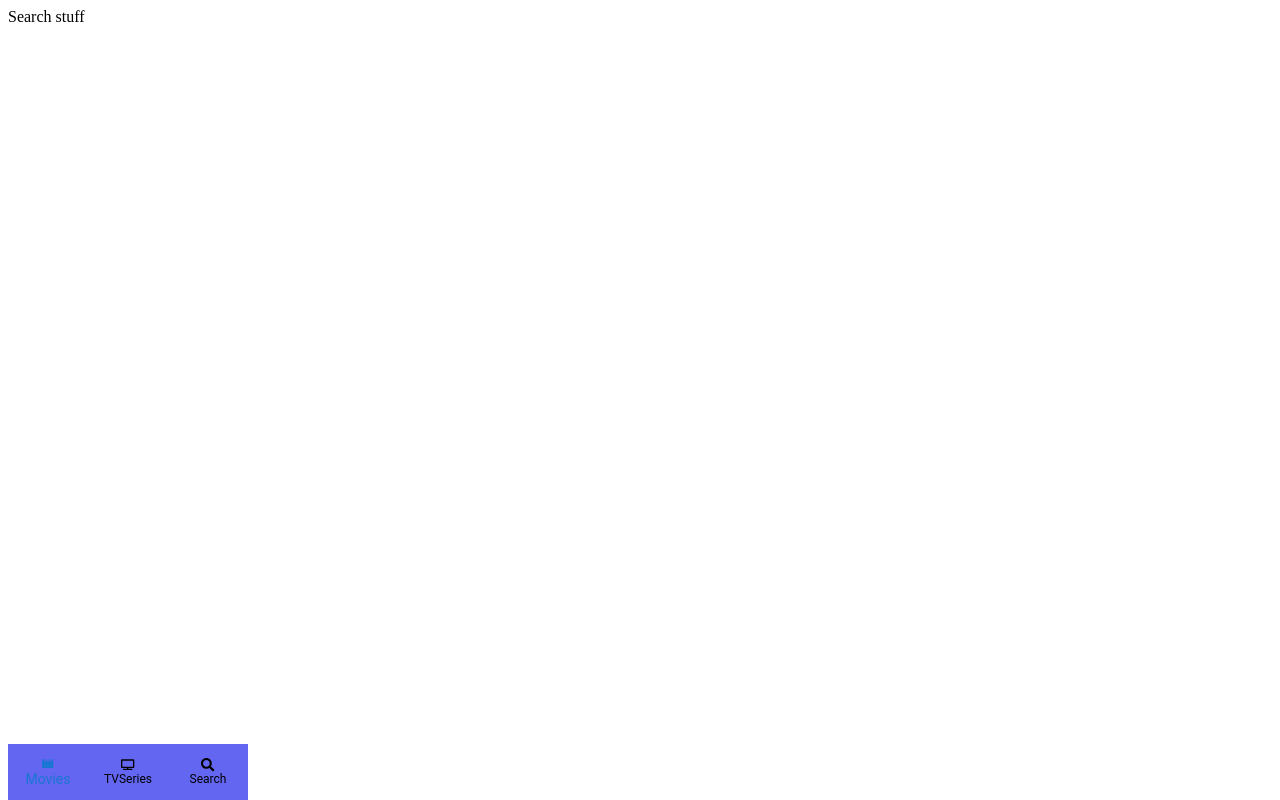
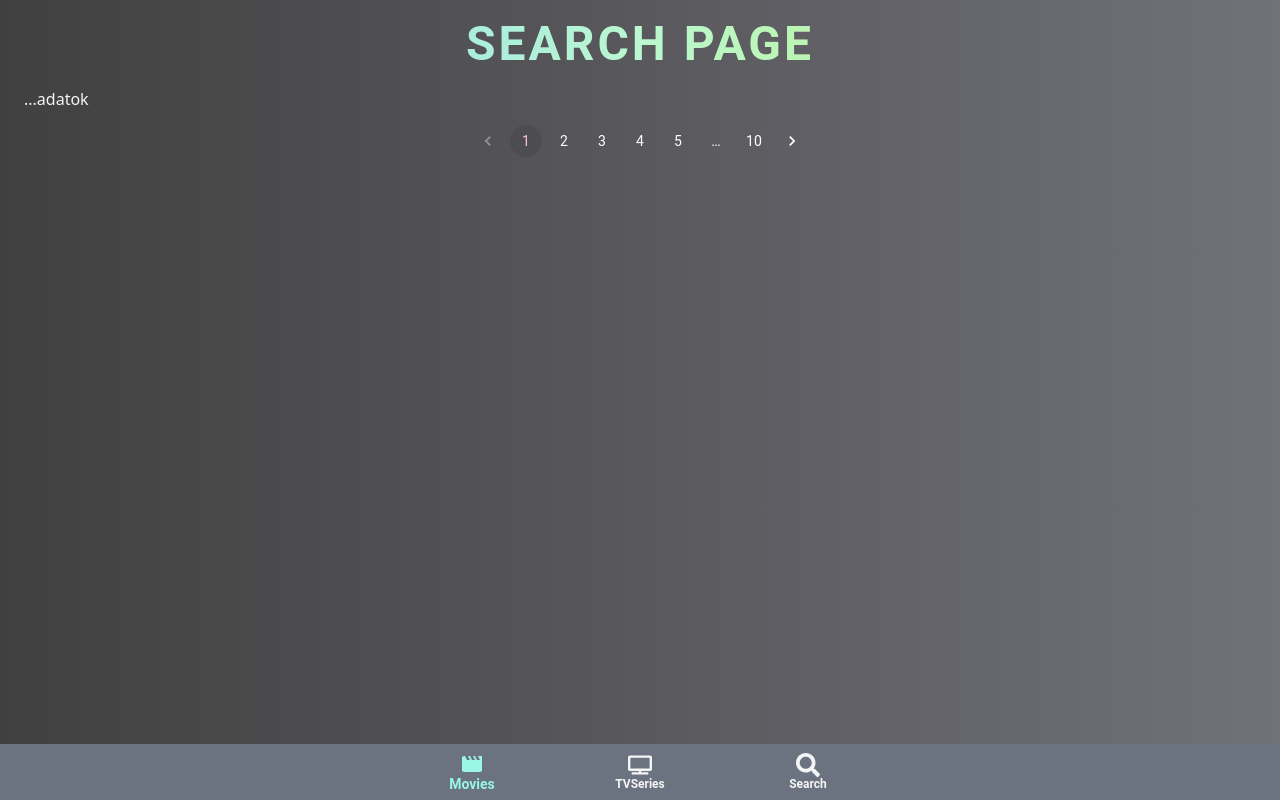
Before and after one commit to JaromiZsombi/movies, a React (Vite) app: page /search in a window 1280 px wide. Built offline with nearby package versions, Linux system fonts and the light colour scheme.

Commit message:
oldal kinezete megcsinalva

```diff
--- a/src/App.css
+++ b/src/App.css
@@ -0,0 +1,33 @@
+*{
+    margin: 0;
+    box-sizing: border-box;
+    font-family: system-ui, -apple-system, BlinkMacSystemFont, 'Segoe UI', Roboto, Oxygen, Ubuntu, Cantarell, 'Open Sans', 'Helvetica Neue', sans-serif;
+}
+
+.css-1fapshd-MuiButtonBase-root-MuiBottomNavigationAction-root.Mui-selected {
+    color: #99f6e4 !important;
+}
+.rating{
+    position: absolute;
+    border-radius: 50%;
+    background-color: #94a3b8;
+    border: 1px solid white;
+    width: 40px;
+    height: 40px;
+    padding: 5px;
+    display: flex;
+    justify-content: center;
+    align-items: center;
+    top: 45%;
+    right: 5%;
+
+
+
+
+}
+.MuiPaginationItem-root{
+    color: white!important;
+}
+.MuiPaginationItem-root.Mui-selected{
+    color: pink!important;
+}
--- /dev/null
+++ b/src/components/ContentPagination.jsx
@@ -0,0 +1,15 @@
+import * as React from 'react';
+import Pagination from '@mui/material/Pagination';
+import Stack from '@mui/material/Stack';
+
+export const ContentPagination = ({page, setPage}) => {
+
+        const handleChange = (event, value) => {
+            setPage(value);
+        }
+  return (
+    <Stack spacing={2}>
+      <Pagination count={10} page={page} onChange={handleChange} />
+    </Stack>
+  )
+}
--- a/src/components/MyBottomNav.jsx
+++ b/src/components/MyBottomNav.jsx
@@ -7,24 +7,29 @@ import { FaTv } from "react-icons/fa";
 import { FaSearch } from "react-icons/fa";
 import { useNavigate } from 'react-router';
 
-export const MyBottomNav=()=> {
+export const MyBottomNav = () => {
   const [value, setValue] = React.useState(0);
-  const navigate = useNavigate
+  const navigate = useNavigate()
 
-  const handleChange=(event, newValue)=>{
+  const handleChange = (event, newValue) => {
     setValue(newValue)
     console.log(newValue)
-    if(newValue==0) navigate('/')
-    if(newValue==1) navigate('/tvseries')
-    if(newValue==2) navigate('/search')
+    if(newValue == 0) navigate('/')
+    if(newValue == 1) navigate('/tvseries')
+    if(newValue == 2) navigate('/search')
   }
 
   return (
-    <Box sx={{ maxWidth: 500, position:'fixed', bottom:"0"}}>
-      <BottomNavigation sx={{backgroundColor:"#6366f1"}} showLabels value={value} onChange={handleChange}>
-        <BottomNavigationAction sx={{color:"black"}} label="Movies" icon={<MdMovie />} />
-        <BottomNavigationAction sx={{color:"black"}} label="TVSeries" icon={<FaTv />} />
-        <BottomNavigationAction sx={{color:"black"}} label="Search" icon={<FaSearch />} />
+    <Box sx={{ width: '100%', position:'fixed', bottom:0}}>
+      <BottomNavigation
+        showLabels
+        value={value}
+        onChange={handleChange}
+        sx={{backgroundColor:"#6b7280"}}
+      >
+        <BottomNavigationAction sx={{color:"whitesmoke", fontWeight:'bold'}} label="Movies" icon={<MdMovie   fontSize={'1.5rem'}/>} />
+        <BottomNavigationAction sx={{color:"whitesmoke", fontWeight:'bold'}} label="TVSeries" icon={<FaTv    fontSize={'1.5rem'}/>} />
+        <BottomNavigationAction sx={{color:"whitesmoke",fontWeight:'bold'}} label="Search" icon={<FaSearch  fontSize={'1.5rem'}/>} />
       </BottomNavigation>
     </Box>
   );
--- /dev/null
+++ b/src/components/MyCard.jsx
@@ -0,0 +1,32 @@
+import React from 'react'
+import { img_300 } from '../utils'
+
+import Card from '@mui/material/Card';
+import CardActions from '@mui/material/CardActions';
+import CardContent from '@mui/material/CardContent';
+import CardMedia from '@mui/material/CardMedia';
+import Button from '@mui/material/Button';
+import Typography from '@mui/material/Typography';
+
+export const MyCard = ({backdrop_path, original_title, release_date, vote_average}) => {
+  return (
+     <Card sx={{position:"relative",  width: 345, bgcolor:"#334155", color:"white"}}>
+      <CardMedia
+        sx={{ height: 140}}
+        image={img_300+backdrop_path}
+        title={original_title}
+      />
+      <div className='rating'>{Math.round(vote_average*10)/10}</div>
+      <CardContent sx={{height:"110px"}}>
+        <Typography gutterBottom variant="h5" component="div">
+          {original_title}
+        </Typography>
+        <Typography variant="body2" sx={{ color: 'lightgray', textAlign:"right"}}>
+          {release_date}
+        </Typography>
+      </CardContent>
+
+    </Card>
+    /*Kártya...*/
+  )
+}
--- /dev/null
+++ b/src/components/PageLayout.jsx
@@ -0,0 +1,28 @@
+import Box from '@mui/material/Box'
+import Container from '@mui/material/Container'
+import Typography from '@mui/material/Typography'
+import React from 'react'
+import { ContentPagination } from './ContentPagination'
+
+export const PageLayout = ({title, children, page, setPage}) => {
+  return (
+    <Container  maxWidth={false}
+     sx={{background:'linear-gradient(to right, #404040, #71717a)',
+        color:"whitesmoke", minHeight:'100vh', paddingBottom:"60px"
+
+     }}>
+        <Typography variant='h3' sx={{textTransform:'uppercase', fontWeight:'bold', letterSpacing:3, textAlign:'center',
+        background:'linear-gradient(to right, #7dd3fc, #bbf7d0, #bef264)',
+        WebkitBackgroundClip:'text', WebkitTextFillColor:'transparent',
+        p:'1rem'
+        }}>{title}</Typography>
+        <Box>{children}</Box>
+
+        {/*Oldallapozó */}
+        <Box display='flex' justifyContent='center' sx={{paddingBottom:'15px', paddingTop:'15px'}}>
+          <ContentPagination page={page} setPage={setPage}/>
+        </Box>
+
+    </Container>
+  )
+}
--- a/src/main.jsx
+++ b/src/main.jsx
@@ -2,12 +2,15 @@ import { StrictMode } from 'react'
 import { createRoot } from 'react-dom/client'
 import './index.css'
 import App from './App.jsx'
-import { BrowserRouter } from 'react-router'
+import {BrowserRouter} from 'react-router'
+import {QueryClient, QueryClientProvider} from 'react-query'
+const queryClient = new QueryClient()
 
 createRoot(document.getElementById('root')).render(
-  <BrowserRouter>
-    <App />
-
-  </BrowserRouter>
+  <QueryClientProvider client={queryClient}>
+    <BrowserRouter>
+        <App />
+    </BrowserRouter>
+  </QueryClientProvider>
 
 )
--- a/src/pages/Movies.jsx
+++ b/src/pages/Movies.jsx
@@ -1,9 +1,27 @@
 import React from 'react'
+import { PageLayout } from '../components/PageLayout'
+import Grid from '@mui/material/Grid'
+import { useQuery } from 'react-query'
+import { getData } from '../utils'
+import { MyCard } from '../components/MyCard'
 
 export const Movies = () => {
+  const [page, setPage] = React.useState(1)
+  const {data, isLoading, isError, error} = useQuery({queryKey:['moviesdata', 'movie', page], queryFn:getData})
+
+  data && console.log(data)
+
   return (
     <div>
-      Default Movies
+      <PageLayout title="Movies" page={page} setPage={setPage}>
+
+        <Grid sx={{display:'flex', flexWrap:'wrap', gap:"10px", justifyContent:'center'}}>
+          {data && data.results.map(obj=>
+            <MyCard key={obj.id} {...obj}/>
+          )}
+        </Grid>
+
+      </PageLayout>
     </div>
   )
 }
--- a/src/pages/SearchPage.jsx
+++ b/src/pages/SearchPage.jsx
@@ -1,9 +1,17 @@
 import React from 'react'
+import { PageLayout } from '../components/PageLayout'
+import Grid from '@mui/material/Grid'
 
 export const SearchPage = () => {
   return (
     <div>
-      Search stuff
+       <PageLayout title="Search Page">
+
+        <Grid>
+          {'...adatok'}
+        </Grid>
+
+      </PageLayout>
     </div>
   )
 }
--- a/src/pages/TVSeries.jsx
+++ b/src/pages/TVSeries.jsx
@@ -1,9 +1,17 @@
 import React from 'react'
+import { PageLayout } from '../components/PageLayout'
+import Grid from '@mui/material/Grid'
 
 export const TVSeries = () => {
   return (
     <div>
-        TVSeries...
+       <PageLayout title="TV Series">
+
+        <Grid>
+          {'...adatok'}
+        </Grid>
+
+      </PageLayout>
     </div>
   )
 }
--- /dev/null
+++ b/src/utils.js
@@ -0,0 +1,17 @@
+import axios from 'axios'
+
+const base_url = "https://api.themoviedb.org/3/discover/" /*movie?api_key="+import.meta.env.VITE_TMDB_API_KEY*/
+
+
+export const getData = async ({queryKey}) => {
+
+    console.log(queryKey)
+    const url = base_url+queryKey[1] +  "?api_key="+import.meta.env.VITE_TMDB_API_KEY+'&page='+queryKey[2]
+    console.log(url);
+
+    const resp = await axios.get(url)
+    return resp.data
+
+}
+export const img_300='https://image.tmdb.org/t/p/w300';
+export const img_500='https://image.tmdb.org/t/p/w500';
```
Also changed, not shown: src/components/MyLayout.jsx (line endings or trailing spaces), 1 other file (tests, documents, lock files or other folders).
